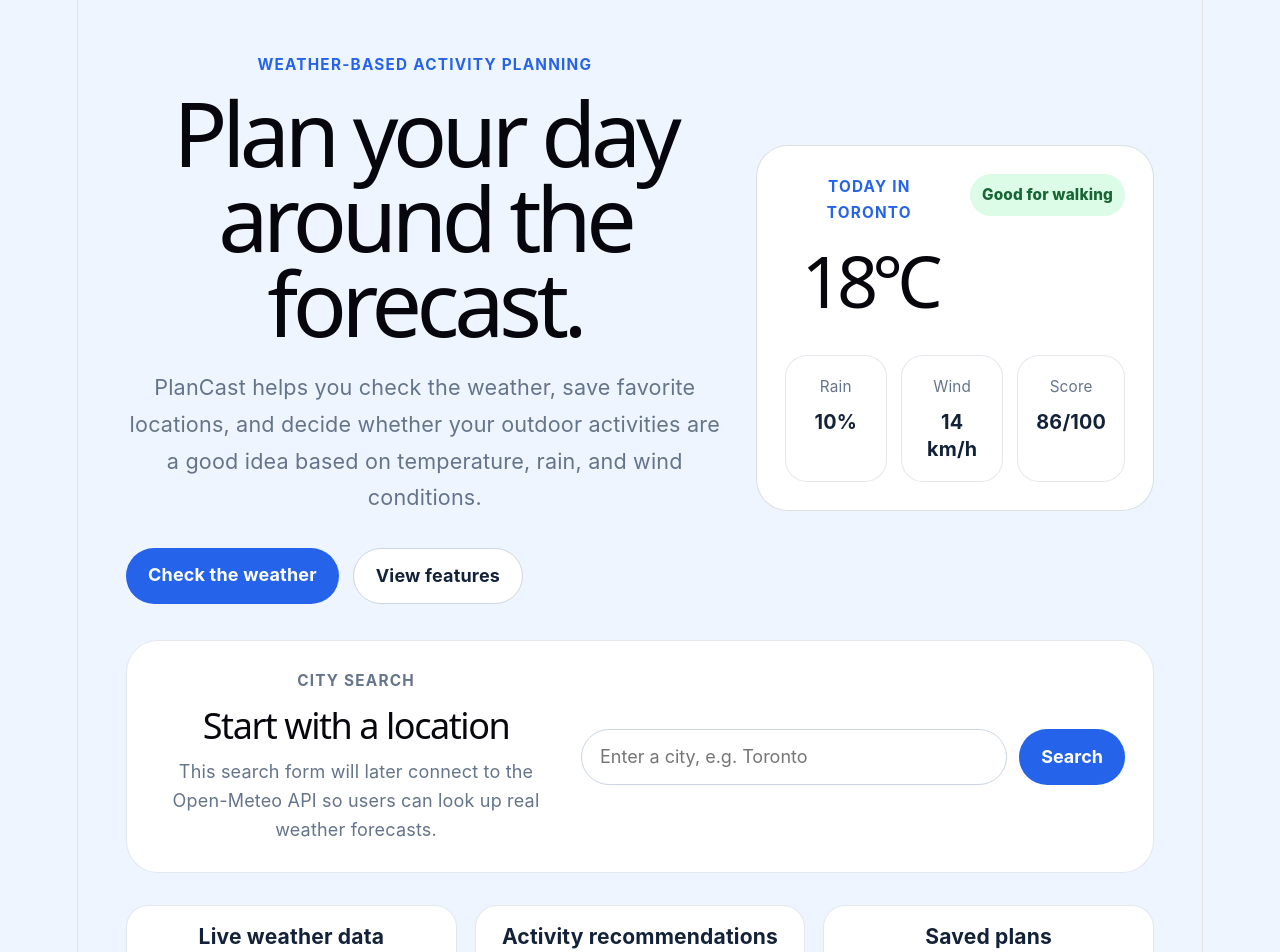
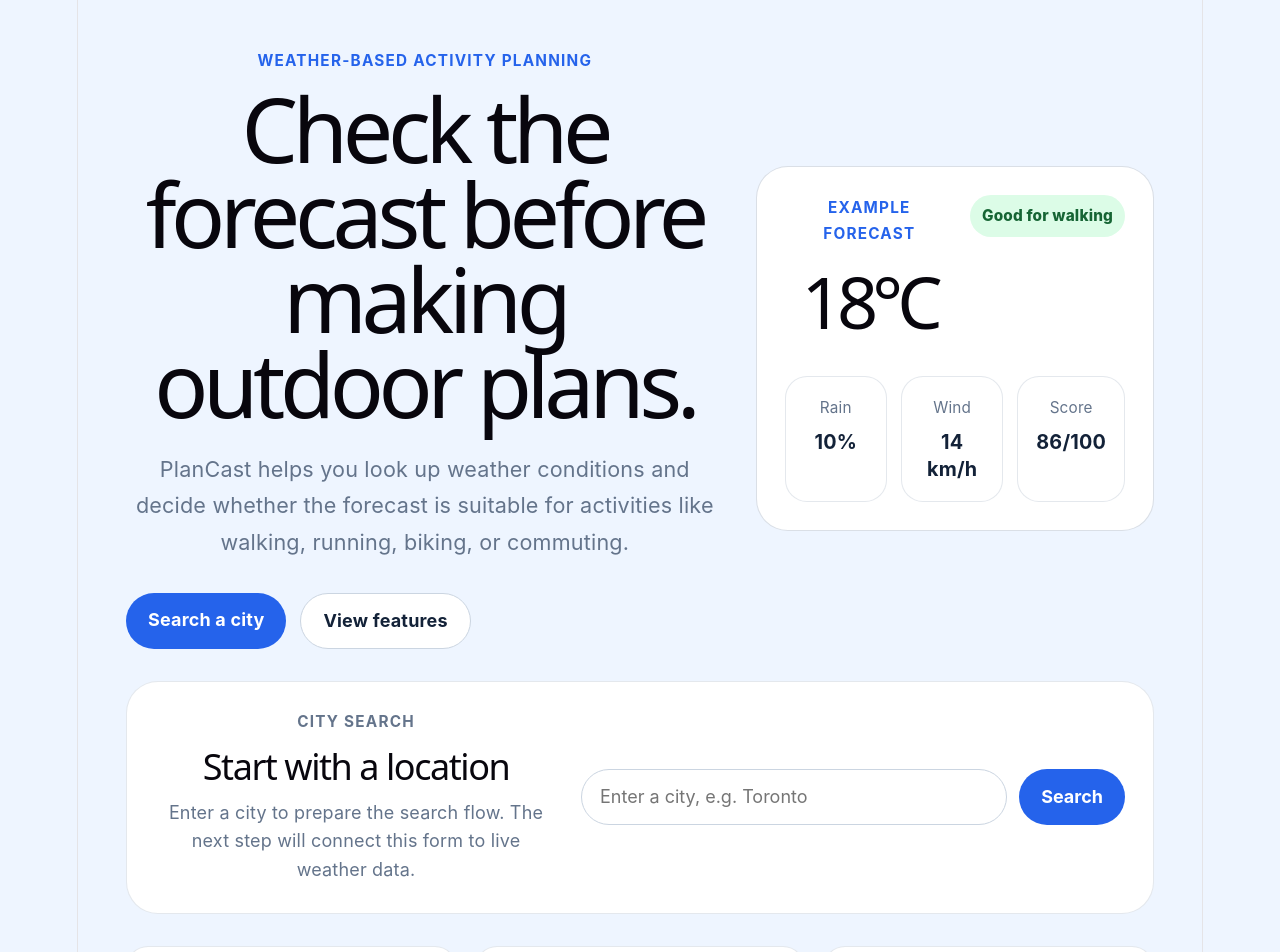
Before and after one commit to danielconnorsweeney/plancast, a React (Vite) app: page / in a window 1280 px wide. Shown: the top 952 px of the page. Built offline with nearby package versions, Linux system fonts and the light colour scheme.

Commit message:
Add city search form state

```diff
--- a/src/App.jsx
+++ b/src/App.jsx
@@ -1,23 +1,40 @@
+import { useState } from "react";
 import "./App.css";
 
 function App() {
+  const [city, setCity] = useState("");
+  const [searchedCity, setSearchedCity] = useState("");
+
+  function handleSearch(event) {
+    event.preventDefault();
+
+    const trimmedCity = city.trim();
+
+    if (!trimmedCity) {
+      return;
+    }
+
+    setSearchedCity(trimmedCity);
+    setCity("");
+  }
+
   return (
     <main className="app">
       <section className="hero">
         <div className="hero-content">
           <p className="eyebrow">Weather-based activity planning</p>
 
-          <h1>Plan your day around the forecast.</h1>
+          <h1>Check the forecast before making outdoor plans.</h1>
 
           <p className="hero-description">
-            PlanCast helps you check the weather, save favorite locations, and
-            decide whether your outdoor activities are a good idea based on
-            temperature, rain, and wind conditions.
+            PlanCast helps you look up weather conditions and decide whether the
+            forecast is suitable for activities like walking, running, biking, or
+            commuting.
           </p>
 
           <div className="hero-actions">
             <a href="#search" className="primary-button">
-              Check the weather
+              Search a city
             </a>
             <a href="#features" className="secondary-button">
               View features
@@ -28,7 +45,7 @@ function App() {
         <div className="weather-card" aria-label="Sample weather card">
           <div className="weather-card-header">
             <div>
-              <p className="card-label">Today in Toronto</p>
+              <p className="card-label">Example forecast</p>
               <h2>18°C</h2>
             </div>
             <span className="weather-badge">Good for walking</span>
@@ -56,15 +73,33 @@ function App() {
           <p className="section-label">City search</p>
           <h2>Start with a location</h2>
           <p>
-            This search form will later connect to the Open-Meteo API so users
-            can look up real weather forecasts.
+            Enter a city to prepare the search flow. The next step will connect
+            this form to live weather data.
           </p>
         </div>
 
-        <form className="search-form">
-          <input type="text" placeholder="Enter a city, e.g. Toronto" />
-          <button type="submit">Search</button>
-        </form>
+        <div>
+          <form className="search-form" onSubmit={handleSearch}>
+            <input
+              type="text"
+              placeholder="Enter a city, e.g. Toronto"
+              value={city}
+              onChange={(event) => setCity(event.target.value)}
+            />
+            <button type="submit">Search</button>
+          </form>
+
+          {searchedCity && (
+            <div className="search-result">
+              <p className="section-label">Selected city</p>
+              <h3>{searchedCity}</h3>
+              <p>
+                Weather results for {searchedCity} will appear here once the API
+                is connected.
+              </p>
+            </div>
+          )}
+        </div>
       </section>
 
       <section className="features" id="features">
```
